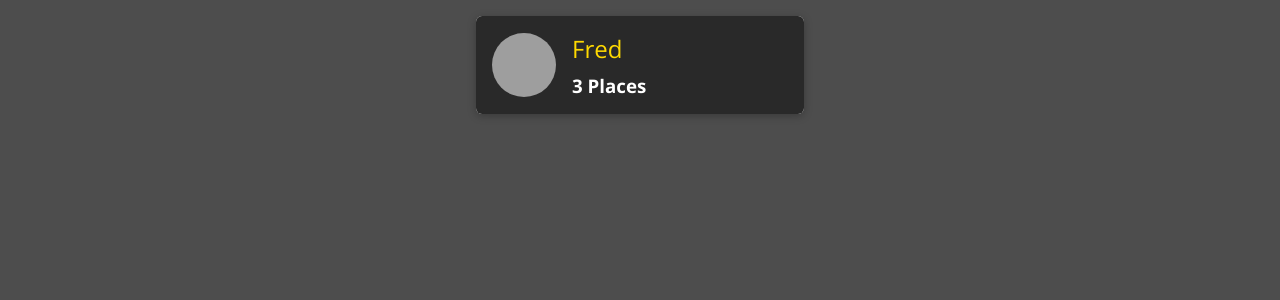
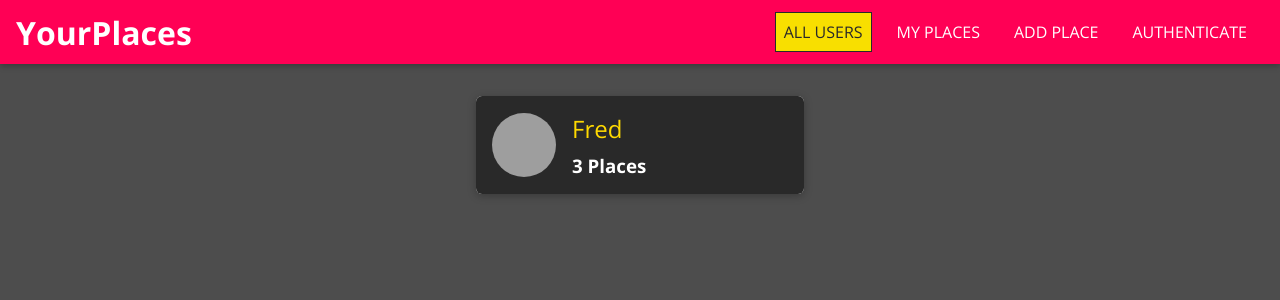
Before and after one commit to FreddMai/MERN-frontend, a React (Create React App) app: page / in a window 1280 px wide. Shown: the top 300 px of the page. Built offline with nearby package versions, Linux system fonts and the light colour scheme; grey boxes are pictures that could not be loaded.

Commit message:
Adding a Main header and Navlinks

```diff
--- a/src/App.js
+++ b/src/App.js
@@ -8,10 +8,13 @@
 
 import Users from "./user/pages/Users";
 import NewPlace from "./places/pages/NewPlace";
+import MainNavigation from "./shared/components/Navigation/MainNavigation";
 
 const App = () => {
   return (
     <Router>
+      <MainNavigation />
+      <main>
         <Switch>
           <Route path="/" exact>
             <Users />
@@ -21,6 +24,7 @@
           </Route>
           <Redirect to="/" />
         </Switch>
+      </main>
     </Router>
   );
 };
--- /dev/null
+++ b/src/shared/components/Navigation/MainHeader.css
@@ -0,0 +1,23 @@
+.main-header {
+    width: 100%;
+    height: 4rem;
+    display: flex;
+    align-items: center;
+    position: fixed;
+    top: 0;
+    left: 0;
+    background: #ff0055;
+    box-shadow: 0 2px 6px rgba(0, 0, 0, 0.26);
+    padding: 0 1rem;
+    z-index: 5;
+  }
+
+  main {
+    margin-top: 5rem;
+  }
+
+  @media (min-width: 768px) {
+    .main-header {
+      justify-content: space-between;
+    }
+  }
--- /dev/null
+++ b/src/shared/components/Navigation/MainHeader.js
@@ -0,0 +1,9 @@
+import React from "react";
+
+import "./MainHeader.css";
+
+const MainHeader = (props) => {
+  return <header className="main-header">{props.children}</header>;
+};
+
+export default MainHeader;
--- /dev/null
+++ b/src/shared/components/Navigation/MainNavigation.css
@@ -0,0 +1,45 @@
+.main-navigation__menu-btn {
+    width: 3rem;
+    height: 3rem;
+    background: transparent;
+    border: none;
+    display: flex;
+    flex-direction: column;
+    justify-content: space-around;
+    margin-right: 2rem;
+    cursor: pointer;
+  }
+
+  .main-navigation__menu-btn span {
+    display: block;
+    width: 3rem;
+    height: 2.5px;
+    background: white;
+  }
+
+  .main-navigation__title {
+    color: white;
+  }
+
+  .main-navigation__title a {
+    text-decoration: none;
+    color: white;
+  }
+
+  .main-navigation__header-nav {
+    display: none;
+  }
+
+  .main-navigation__drawer-nav {
+    height: 100%;
+  }
+
+  @media (min-width: 768px) {
+    .main-navigation__menu-btn {
+      display: none;
+    }
+
+    .main-navigation__header-nav {
+      display: block;
+    }
+  }
--- /dev/null
+++ b/src/shared/components/Navigation/MainNavigation.js
@@ -0,0 +1,24 @@
+import React from "react";
+import { Link } from "react-router-dom";
+
+import MainHeader from "./MainHeader";
+import NavLinks from './NavLinks';
+import "./MainNavigation.css";
+
+const MainNavigation = (props) => {
+  return (
+    <MainHeader>
+      <button className="main-navigation__menu-btn">
+        <span />
+        <span />
+        <span />
+      </button>
+      <h1 className="main-navigation__title">
+        <Link to="/">YourPlaces</Link>
+      </h1>
+      <nav><NavLinks /></nav>
+    </MainHeader>
+  );
+};
+
+export default MainNavigation;
--- /dev/null
+++ b/src/shared/components/Navigation/NavLinks.css
@@ -0,0 +1,76 @@
+.nav-links {
+    list-style: none;
+    margin: 0;
+    padding: 0;
+    width: 100%;
+    height: 100%;
+    display: flex;
+    flex-direction: column;
+    justify-content: center;
+    align-items: center;
+  }
+
+  .nav-links li {
+    margin: 1rem;
+  }
+
+  .nav-links a {
+    border: 1px solid transparent;
+    color: #292929;
+    text-decoration: none;
+    padding: 0.5rem;
+  }
+
+  .nav-links a:hover,
+  .nav-links a:active,
+  .nav-links a.active {
+    background: #f8df00;
+    border-color: #292929;
+    color: #292929;
+  }
+
+  .nav-links button {
+    cursor: pointer;
+    border: 1px solid #292929;
+    color: #292929;
+    background: transparent;
+    padding: 0.5rem;
+    font: inherit;
+  }
+
+  .nav-links button:focus {
+    outline: none;
+  }
+
+  .nav-links button:hover,
+  .nav-links button:active {
+    background: #292929;
+    color: white;
+  }
+
+  @media (min-width: 768px) {
+    .nav-links {
+      flex-direction: row;
+    }
+
+    .nav-links li {
+      margin: 0 0.5rem;
+    }
+
+    .nav-links a {
+      color: white;
+      text-decoration: none;
+    }
+
+    .nav-links button {
+      border: 1px solid white;
+      color: white;
+      background: transparent;
+    }
+
+    .nav-links button:hover,
+    .nav-links button:active {
+      background: #f8df00;
+      color: #292929;
+    }
+  }
--- /dev/null
+++ b/src/shared/components/Navigation/NavLinks.js
@@ -0,0 +1,27 @@
+import React from "react";
+import { NavLink } from "react-router-dom";
+
+import "./NavLinks.css";
+
+const NavLinks = (props) => {
+  return (
+    <ul className="nav-links">
+      <li>
+        <NavLink to="/" exact>
+          ALL USERS
+        </NavLink>
+      </li>
+      <li>
+        <NavLink to="/u1/places">MY PLACES</NavLink>
+      </li>
+      <li>
+        <NavLink to="/places/new">ADD PLACE</NavLink>
+      </li>
+      <li>
+        <NavLink to="/auth">AUTHENTICATE</NavLink>
+      </li>
+    </ul>
+  );
+};
+
+export default NavLinks;
--- a/src/user/components/UsersList.js
+++ b/src/user/components/UsersList.js
@@ -1,13 +1,16 @@
 import React from "react";
 
+import UserItem from "./UserItem";
+import Card from "../../shared/components/UIElements/Card";
 import "./UserList.css";
-import UserItem from "./UserItem";
 
 const UsersList = (props) => {
   if (props.items.length === 0) {
     return (
       <div className="center">
-        <h2>No users found.</h2>
+        <Card>
+          <h2>No users found.</h2>
+        </Card>
       </div>
     );
   }
```
Also changed, not shown: src/shared/components/Navigation/SideDrawer.css (added), src/shared/components/Navigation/SideDrawer.js (added). Lines whose indentation alone changed are shown as unchanged.
